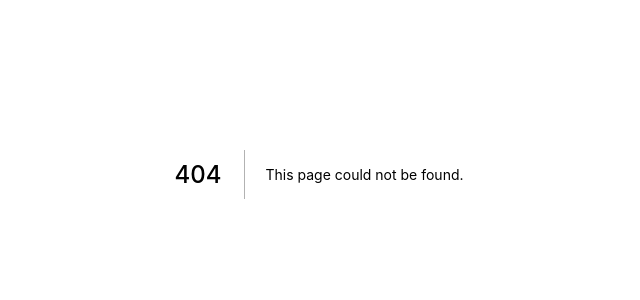
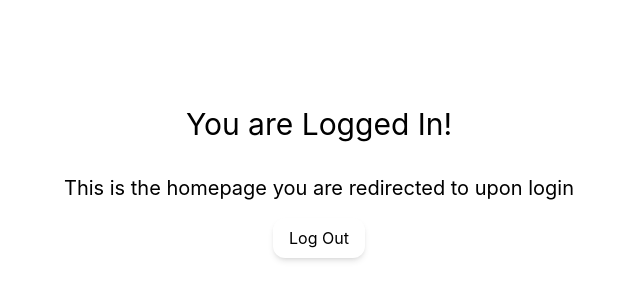
Before and after one commit to ChrisMillerSMU/4345Team2, a Next.js app: page /home in a window 1280 px wide. Before the commit this address had no page. Shown: the part 226-526 px from the top of the page, without its empty margins (321-961 px from the left). Built offline with nearby package versions, Linux system fonts and the light colour scheme.

Commit message:
Add General home page

```diff
--- a/pages/auth/index.tsx
+++ b/pages/auth/index.tsx
@@ -1,4 +1,4 @@
-import { useRouter } from 'next/router';
+import Router, { useRouter } from 'next/router';
 import { app, database } from '../../firebase-client';
 import { collection, addDoc, doc, getDoc, getDocs } from 'firebase/firestore';
 import { useState, useEffect } from 'react';
@@ -44,6 +44,9 @@ export default function AuthPage() {
 
     addUser();
     getUser();
+
+    // redirect to homepage
+    Router.push("/home");
 
     // const getNotes = () => {
     //   getDocs(dbInstance)
--- /dev/null
+++ b/pages/home/index.tsx
@@ -0,0 +1,40 @@
+import { useRouter } from 'next/router';
+// import { useAuthContext } from '../../lib/user/AuthContext';
+import { useState, useEffect } from 'react';
+// import firebase from 'firebase/app';
+import Link from 'next/link';
+
+// Homepage upon login
+// Route: /home
+export default function HomePage() {
+    return(
+        <>
+        {/* md-lg screens */}
+        <section className="min-h-screen h-screen md:flex hidden">
+            <div className="flex flex-col justify-center items-center h-full w-full text-center bg-white p-4">
+              <h1 className="p-4 dark text-3xl">You are Logged In!</h1>
+              <h1 className="p-4 dark text-xl">This is the homepage you are redirected to upon login</h1>
+                <Link href="/auth">
+                    <a className="px-4 py-2 rounded-xl shadow-md bg-white text-black hover:shadow-lg hover:bg-blue-300">
+                    Log Out
+                    </a>
+                </Link>
+            </div>
+        </section>
+        {/* Small Screen */}
+        <section className="flex md:hidden min-h-screen h-screen justify-center bg-black-200">
+            <div className="flex flex-col items-center justify-center w-5/6 h-4/5 bg-black-200 my-8 p-6">
+                <h1 className="text-3xl text-white font-black text-center">You are Logged In!</h1>
+                <p className="text-xl text-white text-center p-2">
+                    This is the homepage you are redirected to upon login
+                </p>
+                <Link href="/auth">
+                    <a className="px-4 py-2 rounded-xl shadow-md bg-white text-black hover:shadow-lg hover:bg-blue-300">
+                        Log Out
+                    </a>
+                </Link>
+            </div>
+        </section>
+        </>
+    );
+}
```
